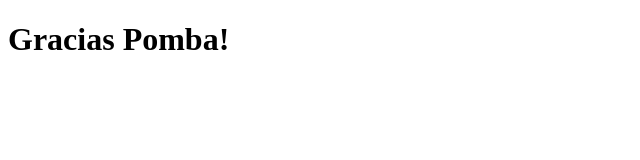
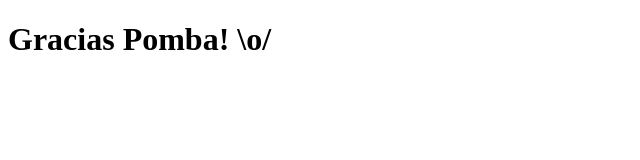
Before and after one commit to Vitu-cassa/clone-tabnews, a Next.js app: page / in a window 1280 px wide. Shown: the top 160 px of the page, without its empty margins (0-640 px from the left). Built offline with nearby package versions, Linux system fonts and the light colour scheme.

Commit message:
Modificação da frase para teste de novo Deploy.

```diff
--- a/pages/index.js
+++ b/pages/index.js
@@ -1,5 +1,5 @@
 function Home() {
-    return <h1>Gracias Pomba!</h1>
+    return <h1>Gracias Pomba! \o/ </h1>
 }
 
 export default Home;
```
